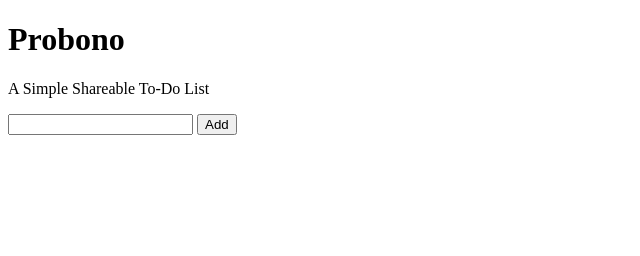
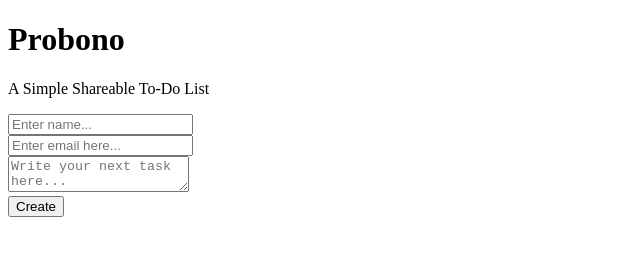
Before and after one commit to rivukhoda/probono, a plain HTML site: page index.html in a window 1280 px wide. Shown: the whole page, without its empty margins (0-640 px from the left). Drawn offline with Linux system fonts and the light colour scheme.

Commit message:
New: Email and Name can now be entered.

```diff
--- a/index.html
+++ b/index.html
@@ -7,10 +7,24 @@
     <script src="script.js"></script>
 </head>
 <body>
+
 <h1>Probono</h1>
 <p>A Simple Shareable To-Do List</p>
-<input id="input" type="search">
-<button id="button" type="button">Add</button>
+<div id="form">
+    <div>
+        <input type="text" id="name" placeholder="Enter name...">
+    </div>
+    <div>
+        <input type="email" id="email" placeholder="Enter email here...">
+    </div>
+    <div>
+        <textarea id="input" placeholder="Write your next task here..."></textarea>
+    </div>
+    <div>
+        <button id="button">Create</button>
+    </div>
+</div>
+
 <ul id="list"></ul>
 
 </body>
```
